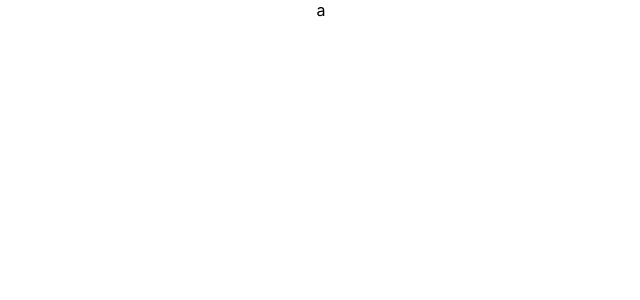
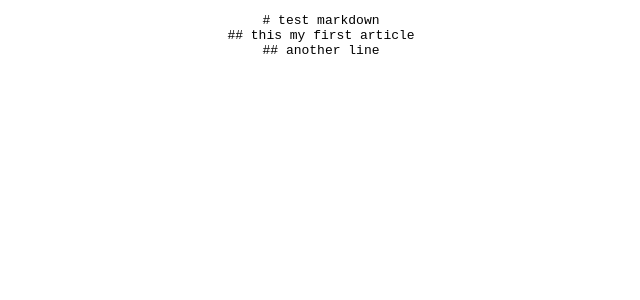
Before and after one commit to angryshhh/my-blog, a React (Create React App) app: page / in a window 1280 px wide. Shown: the top 300 px of the page, without its empty margins (319-959 px from the left). Built offline with nearby package versions, Linux system fonts and the light colour scheme.

Commit message:
get markdown content from file

```diff
--- a/public/articles/20200123.md
+++ b/public/articles/20200123.md
@@ -1,2 +1,3 @@
 # test markdown
 ## this my first article
+## another line
--- a/src/App.tsx
+++ b/src/App.tsx
@@ -1,10 +1,21 @@
-import React from 'react';
+import React, { useState, useEffect } from 'react';
 import './App.css';
 
 const App: React.FC = () => {
+  const [markdownText, setMarkdownText] = useState('');
+
+  useEffect(() => {
+    fetch('/articles/20200123.md')
+    .then(response => response.text())
+    .then(text => setMarkdownText(text))
+    .catch(err => console.log(err));
+  }, [])
+
   return (
     <div className="App">
-      a
+      <pre>
+        {markdownText}
+      </pre>
     </div>
   );
 }
```
